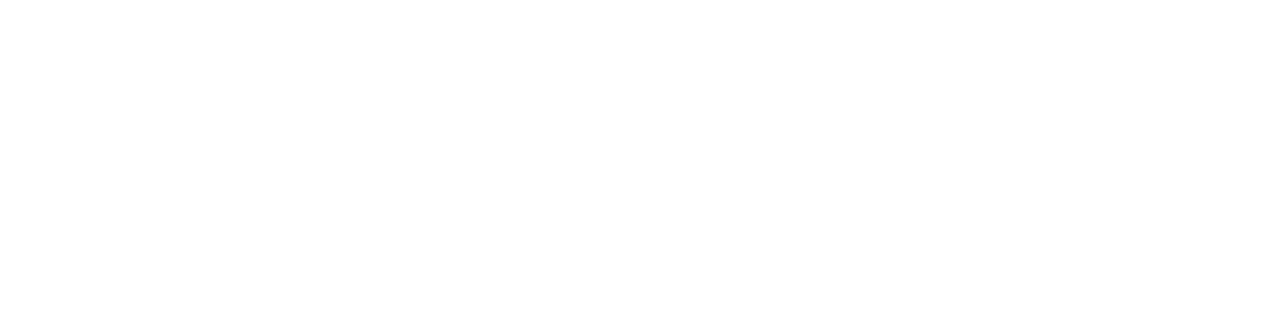
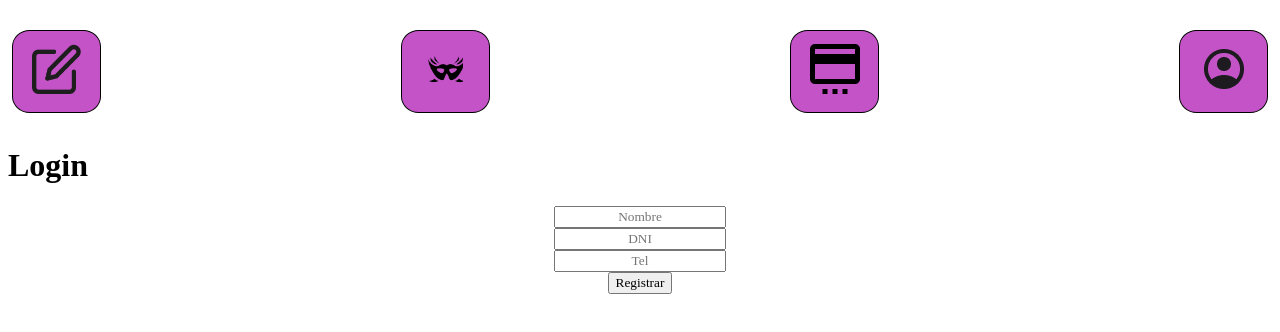
Before and after one commit to zepe0/jasomaki, a React (Vite) app: page /Login in a window 1280 px wide. Before the commit this address had no page. Shown: the top 332 px of the page. Built offline with nearby package versions, Linux system fonts and the light colour scheme; a web font is replaced by a local one.

Commit message:
add error

```diff
--- /dev/null
+++ b/error/index.js
@@ -0,0 +1,120 @@
+const EMAIL_REGEX =
+  /^(([^<>()[\]\\.,;:\s@"]+(\.[^<>()[\]\\.,;:\s@"]+)*)|(".+"))@((\[[0-9]{1,3}\.[0-9]{1,3}\.[0-9]{1,3}\.[0-9]{1,3}\])|(([a-zA-Z\-0-9]+\.)+[a-zA-Z]{2,}))$/;
+
+// Funciones de validación
+
+function validateString(string, explain = "string") {
+  if (typeof string !== "string")
+    return new TypeError(`${explain} is not a string`);
+}
+
+function validateStringNotEmptyOrBlank(string, explain = "string") {
+  validateString(string, explain);
+
+  if (!string.length) return new Error(`${explain} is empty`);
+
+  if (!string.trim().length) return new Error(`${explain} is blank`);
+}
+
+function validateStringNotEmptyNoSpaces(string, explain = "string") {
+  validateString(string, explain);
+
+  if (!string.length) return new Error(`${explain} is empty`);
+
+  if (string.includes(" ")) return new Error(`${explain} has spaces`);
+}
+
+function validateJwt(token) {
+  validateString(token, "token");
+
+  const parts = token.split(".");
+
+  if (parts.length !== 3 || !parts.every((part) => part.length > 0))
+    return new Error("invalid token format");
+
+  const [, b64Payload] = parts;
+
+  const jsonPayload = atob(b64Payload);
+
+  const payload = JSON.parse(jsonPayload);
+
+  const { exp } = payload;
+
+  const now = Math.round(Date.now() / 1000);
+
+  if (now > exp) return new Error("token expired");
+}
+
+function isJwtValid(token) {
+  try {
+    validateJwt(token);
+    return true;
+  } catch (error) {
+    return false;
+  }
+}
+
+function validatePassword(password, explain = "password") {
+  validateStringNotEmptyNoSpaces(password, explain);
+
+  if (password.length < 4)
+    return new Error(`${explain} length is lower than 4`);
+}
+
+function validateUsername(username) {
+  validateStringNotEmptyNoSpaces(username, "username");
+
+  if (username.length < 4)
+    return new Error("username length is lower than 4");
+}
+
+function validateFunction(func, explain = "function") {
+  if (typeof func !== "function")
+    return new TypeError(`${explain} is not a function`);
+}
+
+function validateDate(date, explain = "date") {
+  if (!(date instanceof Date)) return new TypeError(`${explain} is not Date`);
+}
+
+function validateNumber(number, explain = "number") {
+  if (typeof number !== "number")
+    return new TypeError(`${explain} is not a number`);
+}
+
+function validatePositiveInteger(number, explain = "number") {
+  validateNumber(number, explain);
+
+  if (!Number.isInteger(number))
+    return new Error(`${explain} is not an integer`);
+
+  if (number < 0 || number > 150)
+    return new RangeError(`${explain} is lower than 0 or greater than 150`);
+}
+
+function validateEmail(email, explain = "email") {
+  if (!EMAIL_REGEX.test(email))
+    return new Error(`${explain} is not an email`);
+}
+
+function validateId(id, explain = "id") {
+  validateString(id, explain);
+
+  if (id.length !== 24) return new Error("id length is not 24 characters");
+}
+
+export default {
+  validateString,
+  validateStringNotEmptyOrBlank,
+  validateStringNotEmptyNoSpaces,
+  validateJwt,
+  isJwtValid,
+  validatePassword,
+  validateUsername,
+  validateFunction,
+  validateDate,
+  validateNumber,
+  validatePositiveInteger,
+  validateEmail,
+  validateId,
+};
--- /dev/null
+++ b/pages/Login.jsx
@@ -0,0 +1,54 @@
+import Nav from "../src/components/Nav";
+import error from "../error/index";
+
+function Login() {
+  const handleSubmit = (e) => {
+    e.preventDefault();
+    const nombre = e.target.Nombre.value;
+    /*   const dni = e.target.DNI.value;
+    const tel = e.target.tel.value; */
+    const fo = error.validateUsername(nombre);
+    if (fo) {
+      console.log("error");
+      if (fo.message) {
+        console.log(fo.message);
+      }
+    } else {
+      console.log("ok");
+    }
+  };
+
+  return (
+    <>
+      <Nav></Nav>
+      <h1>Login</h1>
+      <div className="">
+        <form className="FormInsc" onSubmit={handleSubmit}>
+          <input
+            className="inputFormIns"
+            type="text"
+            name="Nombre"
+            placeholder="Nombre"
+          ></input>
+
+          <input
+            className="inputFormIns"
+            type="text"
+            name="DNI"
+            placeholder="DNI"
+          ></input>
+
+          <input
+            className="inputFormIns"
+            type="text"
+            name="tel"
+            placeholder="Tel"
+          ></input>
+          <button type="submit">Registrar</button>
+        </form>
+      </div>
+    </>
+  );
+}
+
+export default Login;
--- /dev/null
+++ b/pages/Pagos.jsx
@@ -0,0 +1,12 @@
+import Nav from "../src/components/Nav";
+
+function Pagos() {
+  return (
+    <>
+      <Nav></Nav>
+      <h1>Pagos</h1>
+    </>
+  );
+}
+
+export default Pagos;
--- /dev/null
+++ b/pages/Perfil.jsx
@@ -0,0 +1,21 @@
+import { useNavigate } from "react-router-dom";
+import Nav from "../src/components/Nav";
+import { useEffect } from "react";
+
+function Perfil() {
+  const goto = useNavigate();
+
+  useEffect(() => {
+    if (!sessionStorage.getItem("token")) {
+      goto("/Login");
+    }
+  }, [goto]);
+  return (
+    <>
+      <Nav></Nav>
+      <h1>Perfil</h1>
+    </>
+  );
+}
+
+export default Perfil;
--- /dev/null
+++ b/pages/Traje.jsx
@@ -0,0 +1,12 @@
+import Nav from "../src/components/Nav";
+
+function Traje() {
+  return (
+    <>
+      <Nav></Nav>
+      <h1>Traje</h1>
+    </>
+  );
+}
+
+export default Traje;
--- a/src/App.jsx
+++ b/src/App.jsx
@@ -1,6 +1,10 @@
 import Home from "../pages/Home";
 import Inscripciones from "../pages/Inscripciones";
-import "./App.css"
+import Login from "../pages/Login";
+import Pagos from "../pages/Pagos";
+import Perfil from "../pages/Perfil";
+import Traje from "../pages/Traje";
+import "./App.css";
 
 import { BrowserRouter, Routes, Route } from "react-router-dom";
 
@@ -11,6 +15,10 @@
         <Routes>
           <Route path="/" element={<Home />} />
           <Route path="/ins" element={<Inscripciones />} />
+          <Route path="/Traje" element={<Traje />} />
+          <Route path="/pagos" element={<Pagos />} />
+          <Route path="/Perfil" element={<Perfil />} />
+          <Route path="/Login" element={<Login />} />
         </Routes>
       </BrowserRouter>
     </>
--- a/src/components/Nav.jsx
+++ b/src/components/Nav.jsx
@@ -14,7 +14,7 @@
           </a>
         </li>
         <li className="itemnav">
-          <a href="">
+          <a href="/traje">
             <img
               src="../public/icons/mask.png"
               className="img_menu"
@@ -23,7 +23,7 @@
           </a>
         </li>
         <li className="itemnav">
-          <a href="">
+          <a href="/pagos">
             <img
               src="../public/icons/tarjeta.png"
               className="img_menu"
@@ -32,7 +32,7 @@
           </a>
         </li>
         <li className="itemnav">
-          <a href="">
+          <a href="/Perfil">
             <img
               src="../public/icons/avatarDefault.png"
               className="img_menu"
```
